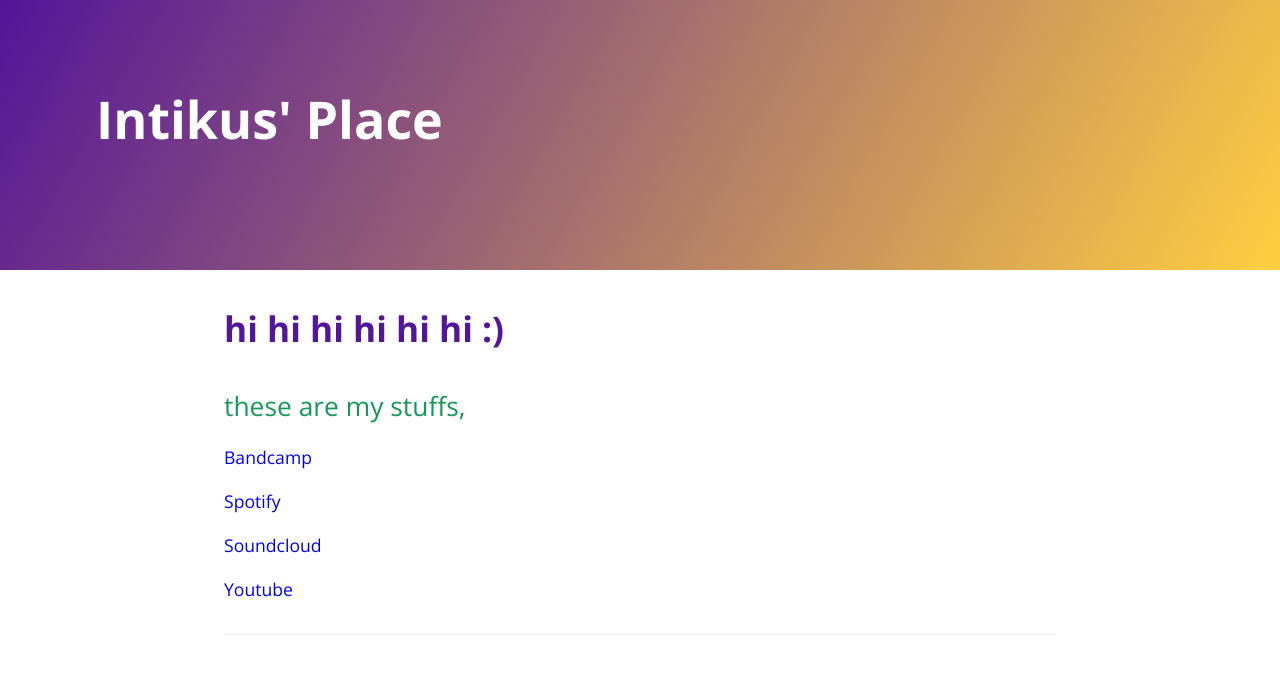
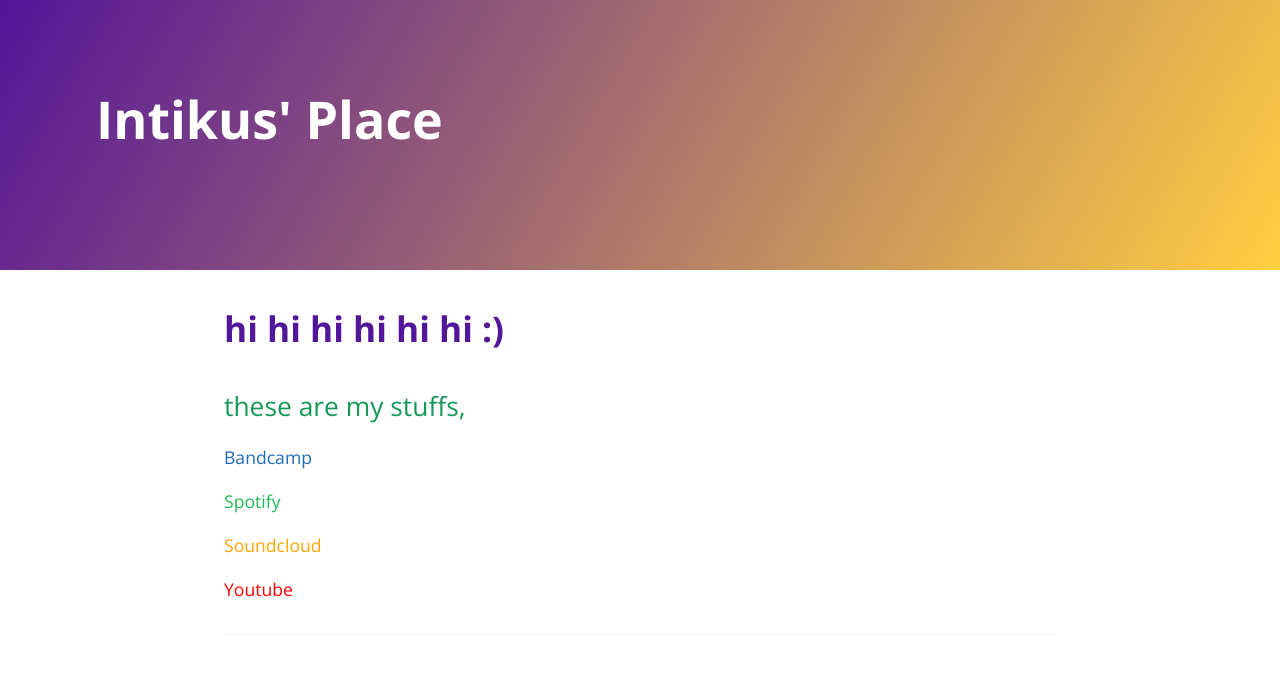
Before and after one commit to Intikus/Intikus.github.io, a Jekyll site: the page built from index.md, in a window 1280 px wide. Shown: the top 674 px of the page. Built offline with Jekyll 4.4.1, drawn with Linux system fonts in a browser that asks for light colours; our own code applies the rules of GitHub Pages for plain Markdown files; the repository's description, which GitHub fills in, is left out.

Commit message:
Finalized color nots and stuff (thanks laura)

```diff
--- a/_sass/jekyll-theme-cayman.scss
+++ b/_sass/jekyll-theme-cayman.scss
@@ -53,13 +53,22 @@
 }
 
 a {
-  //color: $body-link-color;
+  color: $body-link-color;
   text-decoration: none;
+  //color: inherit;
 
   &:hover {
     text-decoration: underline;
   }
 }
+span[style] > a {
+  color: inherit;
+}
+
+:not(span) > a {
+  color: $body-link-color
+}
+//hi lauraaaaa!!!!!!!!!!!!!!!!!!!!
 
 .btn {
   display: inline-block;
--- a/index.md
+++ b/index.md
@@ -8,15 +8,22 @@
 # hi hi hi hi hi hi :)
 ## these are my stuffs,
 
-[Bandcamp](https://intikus.bandcamp.com/)
+<span style="color: #1e6bb8">
+    [Bandcamp](https://intikus.bandcamp.com/)
+</span>
 
 <!--<a href="https://open.spotify.com/artist/0lh9yNVFZeoVewmV5qESgZ?si=T0gMVHt4SqqTE8K2ucBm1A&nd=1¨" style="color: #FFCF40">Spotify</a>-->
-<span style="color: #FFCF40 !important" markdown="1">
+
+<span style="color: #1DB954">
     [Spotify](https://open.spotify.com/artist/0lh9yNVFZeoVewmV5qESgZ?si=T0gMVHt4SqqTE8K2ucBm1A&nd=1)
 </span>
 
-[Soundcloud](https://soundcloud.com/intikus)
+<span style="color: orange">
+    [Soundcloud](https://soundcloud.com/intikus)
+</span>
 
-[Youtube][defyou]
+<span style="color: red">
+    [Youtube][defyou]
+</span>
 
 [defyou]: https://www.youtube.com/channel/UCkB2uI7e4I6FuAoK8NsoBzQ
```
Also changed, not shown: 3 other files.
